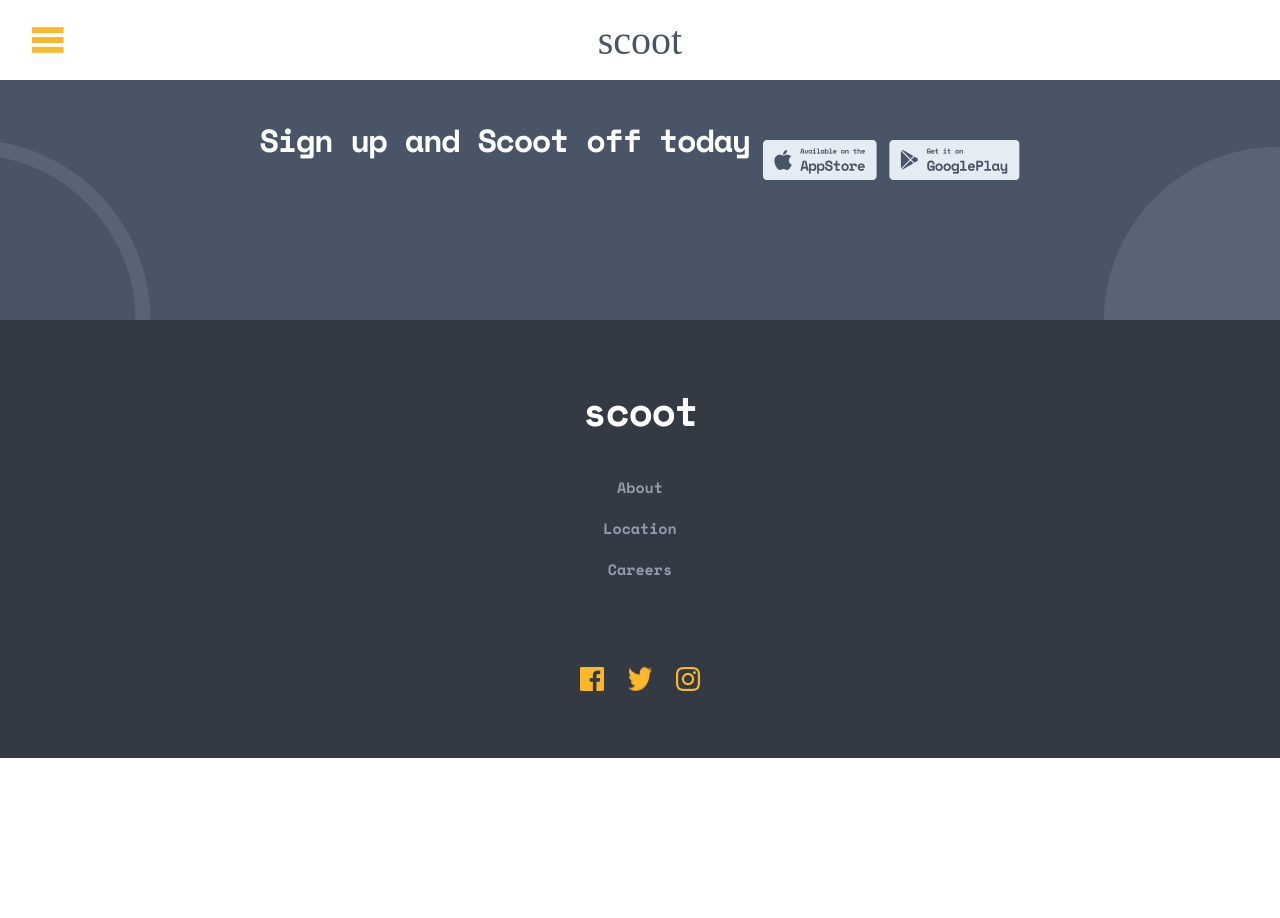
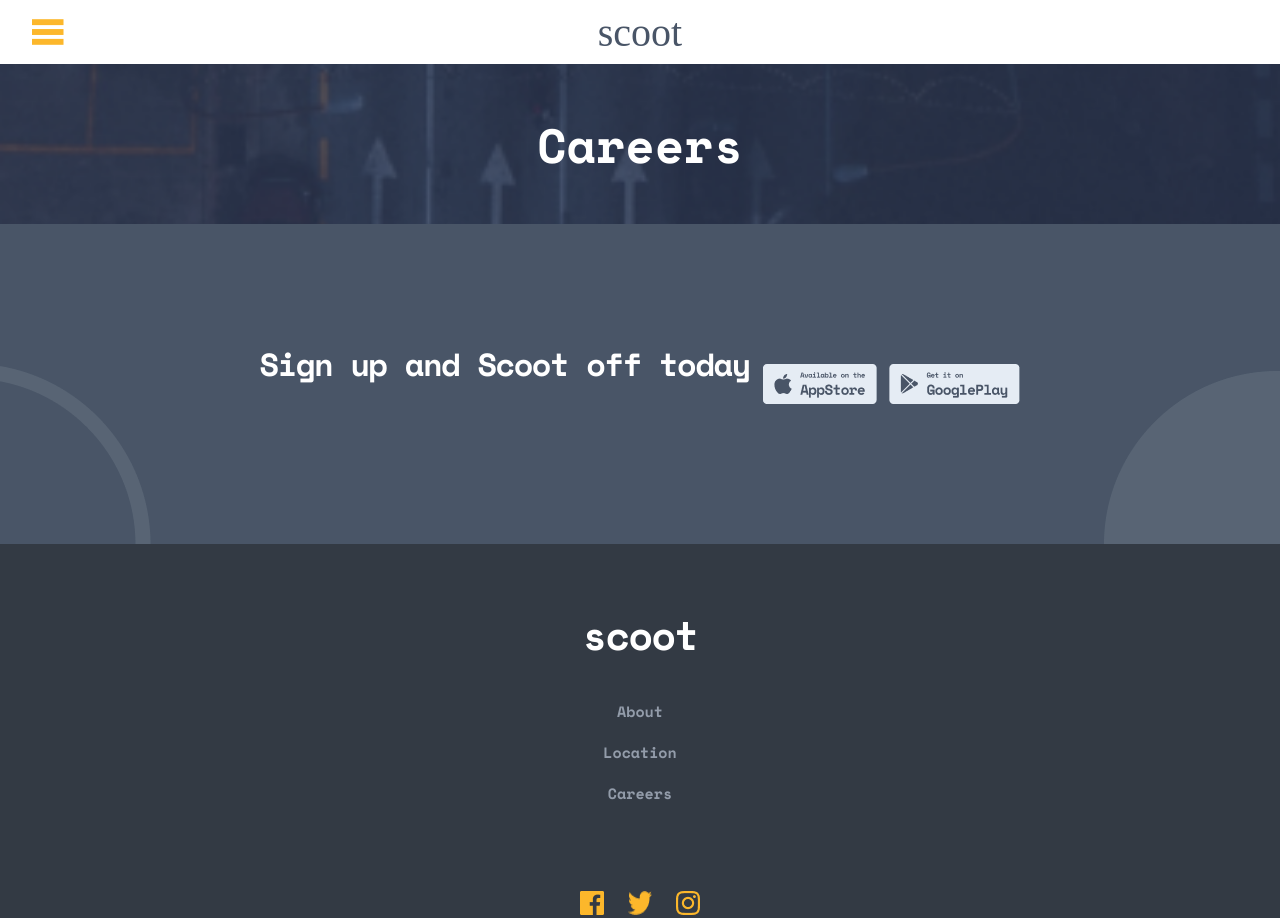
Before and after one commit to Hugo0O3/Scoop-project, a plain HTML site: page Scoop-Project/careers.html in a window 1280 px wide. Before the commit the page ends 800 px from the top, so only its background shows below. Drawn offline with nearby package versions, Linux system fonts and the light colour scheme.

Commit message:
Fin de journée il est 15:55

```diff
--- a/Scoop-Project/careers.html
+++ b/Scoop-Project/careers.html
@@ -26,7 +26,14 @@
             </nav>
         </section>
     </header>
-    <main></main>
+
+    <main>
+        <!-- Banner-->
+        <section class="banner banner-careers">
+            <h1>Careers</h1>
+        </section>
+    </main>
+
     <footer>
         <section>
             <section class="footerTop">
--- a/css/style.css
+++ b/css/style.css
@@ -18,6 +18,10 @@
     --darkMediumNavy: #333A44;
 }
 
+main {
+    padding-top: 4rem;
+}
+
 /* Header */
 
 .navBar {
@@ -29,7 +33,7 @@
     width: 100%;
     position: fixed;
     z-index: 10;
-    height: 5rem;
+    height: 4rem;
 }
 
 .navBar img {
@@ -195,7 +199,7 @@
 }
 
 /* Learn more sections home page */
-.learn-more-section{
+.learn-more-section {
     display: flex;
     position: relative;
     padding: 0 2rem;
@@ -207,14 +211,14 @@
     gap: 5rem;
 }
 
-.learn-more{
+.learn-more {
     display: flex;
     flex-direction: column;
     align-items: center;
     gap: 2rem;
 }
 
-.learn__more__img{
+.learn__more__img {
     border-radius: 100%;
     object-fit: contain;
     width: 100%;
@@ -223,19 +227,20 @@
     margin-bottom: 0;
 }
 
-.learn__more__h3{
+.learn__more__h3 {
     font-weight: 700;
     font-size: 2rem;
     line-height: 2rem;
     color: var(--darkNavy)
 }
 
-.learn__more__description{
+.learn__more__description {
     font-weight: 400;
     font-size: 15px;
     line-height: 25px;
     color: var(--dimGrey);
 }
+
 /* il est 9h34 petit commentaire pour le début du footer 💁‍♂️ */
 
 footer h2 {
@@ -308,7 +313,7 @@ footer .footerBottom a {
     color: var(--dimGrey);
 }
 
-footer .footerBottom .footerBottom-container {
+footer .footerBottom .footerBottom-Fcontainer {
     display: flex;
     flex-direction: column;
     align-items: center;
@@ -333,3 +338,30 @@ footer .footerBottom h2 {
     font-size: 2.5rem;
     padding-bottom: 2.5rem;
 }
+
+.banner {
+    height: 160px;
+    /* Exemple de hauteur */
+    display: flex;
+    justify-content: center;
+    align-items: center;
+    text-align: center;
+    background-size: cover;
+    background-position: center;
+    color: white;
+    font-family: 'Space Mono';
+    font-size: 2rem;
+    font-weight: bold;
+}
+
+.banner-about {
+    background-image: url('../images/aboutBanner.png');
+}
+
+.banner-careers {
+    background-image: url('../images/aboutCareers.png');
+}
+
+.banner-locations {
+    background-image: url('../images/aboutLocations.png');
+}
```
Also changed, not shown: Scoop-Project/about.html (+9 -1 lines), Scoop-Project/locations.html (+8 -1 lines), index.html (+3 -2 lines), images/aboutBanner.png (added), images/aboutCareers.png (added), images/aboutLocations.png (added).
